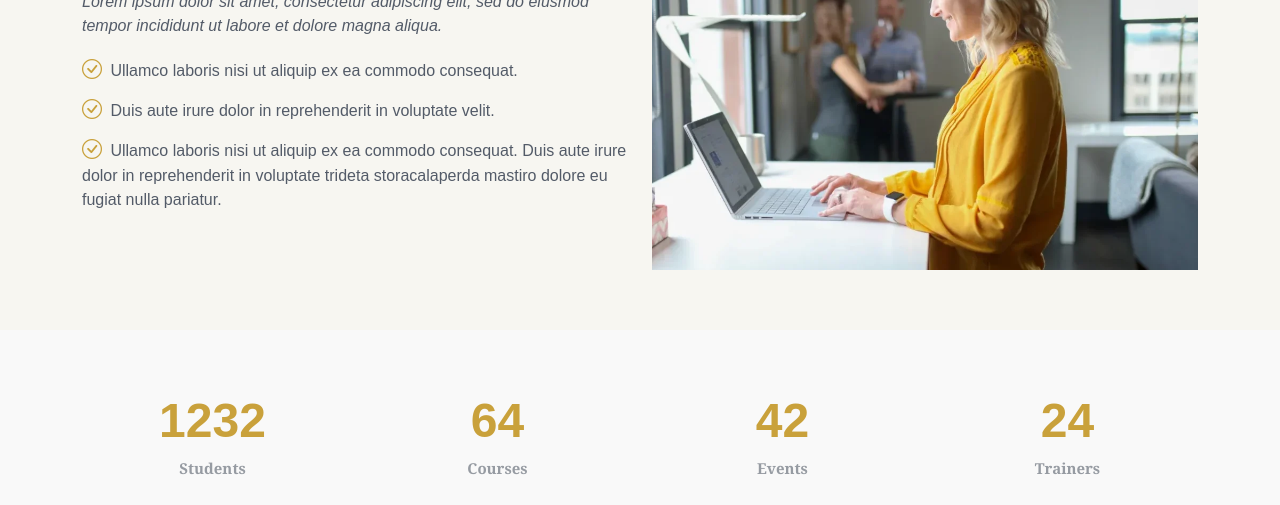
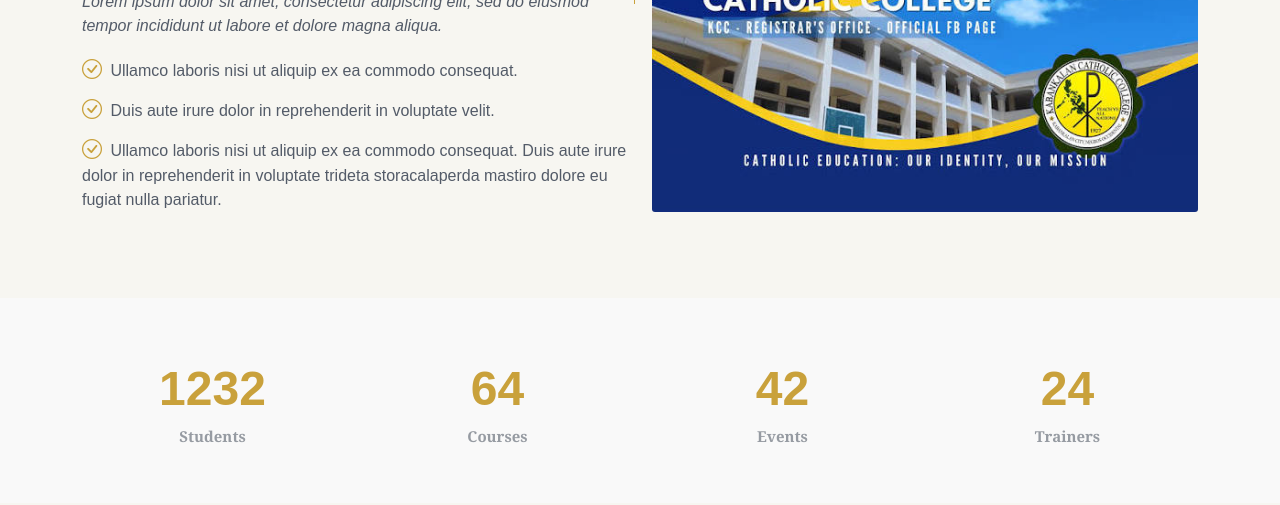
Before and after one commit to markylouiseg-ai/Gonzales-Project-2, a plain HTML site: page about.html in a window 1280 px wide. Shown: the part 595-1100 px from the top of the page. Drawn offline with Linux system fonts and the light colour scheme.

Commit message:
Change photo Layout

```diff
--- a/about.html
+++ b/about.html
@@ -115,7 +115,9 @@
         <div class="row gy-4">
 
           <div class="col-lg-6 order-1 order-lg-2" data-aos="fade-up" data-aos-delay="100">
-            <img src="assets/img/about/about-1.webp" class="img-fluid about-full-image" alt="About Kabankalan Catholic College">
+            <div class="about-visual">
+              <img src="assets/img/about.jpg" class="img-fluid" alt="Kabankalan Catholic College campus welcome artwork">
+            </div>
           </div>
 
           <div class="col-lg-6 order-2 order-lg-1 content" data-aos="fade-up" data-aos-delay="200">
--- a/assets/css/kcc-custom.css
+++ b/assets/css/kcc-custom.css
@@ -406,11 +406,12 @@
   background: #fff;
 }
 
-.about-page #about-us .about-full-image {
+.about-page #about-us .about-visual > img {
   display: block;
   width: 100%;
   height: auto;
-  max-width: 100%;
+  min-height: 0;
+  aspect-ratio: auto;
   object-fit: contain;
   object-position: center;
 }
```
